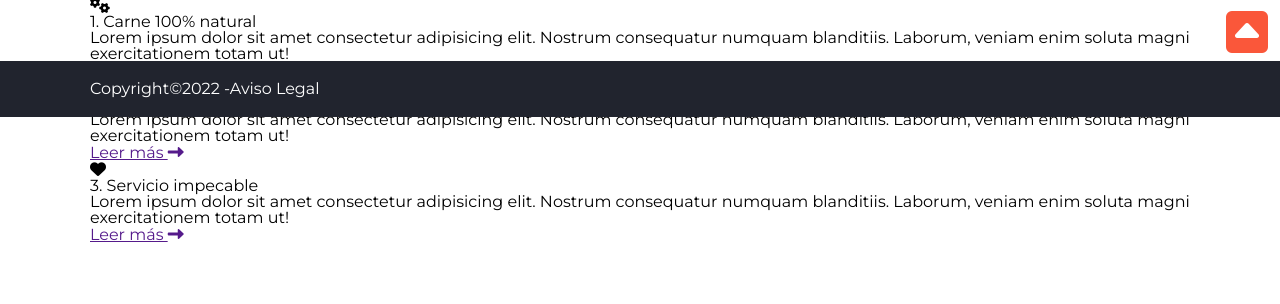
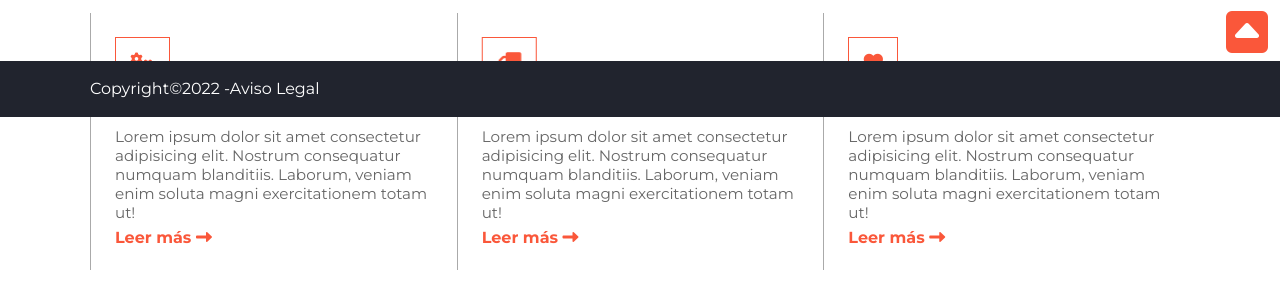
Before and after one commit to Ire1979/hamburgueseria, a plain HTML site: page index.html in a window 1280 px wide. Shown: the part 683-987 px from the top of the page. Before the commit the page ends 960 px from the top, so only its background shows below. Drawn offline with Linux system fonts and the light colour scheme.

Commit message:
sección nuestros servicios terminada

```diff
--- a/css/style.css
+++ b/css/style.css
@@ -214,12 +214,55 @@ main .underline {
 
 main section .underline span {
     position: absolute;
-    top: -0.4em;
-
+    transform: translate(-50%, -100%);
 }
 
 main section .underline hr {
     border-color: var(--colorprincipal);
+}
+
+main section .grid {
+    display: flex;
+    flex-wrap: wrap;
+}
+
+main section .grid article {
+    width: 100%;
+    border-bottom: 1px solid #aaa;
+    padding: 1.5em 0;
+}
+
+main section article>div .fa-solid {
+    border: 1px solid var(--colorprincipal);
+    padding: 0.75em;
+    color: var(--colorprincipal);
+    font-size: 120%;
+}
+
+main section article h3 {
+    font-weight: 700;
+    font-size: 110%;
+    margin: 0.625em 0;
+}
+
+main p {
+    color: #666;
+    line-height: 1.25;
+    font-size: 95%;
+}
+
+main section article p {
+    margin-bottom: 0.5em;
+}
+
+.enlace {
+    text-decoration: none;
+    font-weight: 700;
+    color: var(--colorprincipal);
+}
+
+.fa-truck {
+    transform: rotateY(180deg);
 }
 
 /* fin ourservices */
@@ -262,8 +305,19 @@ footer a:hover {
 /* mediaqueries */
 
 @media(min-width: 37.5em) {
+
     /* 600px tablet */
+    main section .grid article {
+        width: 50%;
+        border-bottom: 0px;
+        border-left: 1px solid #aaa;
+        padding: 1.5em;
+        margin-top: 1em;
+    }
 
+    main section .grid article:last-child {
+        width: 100%;
+    }
 
 
 }
@@ -277,6 +331,10 @@ footer a:hover {
 
     footer {
         text-align: left;
+    }
+
+    main section .grid :is(article, article:last-child) {
+        width: 33.333%;
     }
 
 }
```
